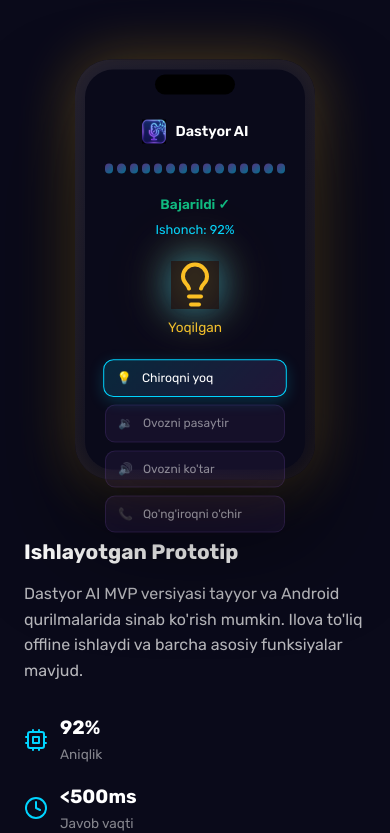
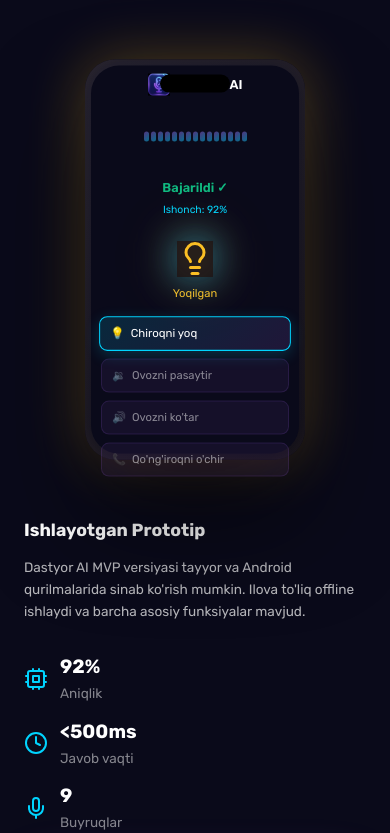
Before and after one commit to Jaxongir-Qarshiboyev/Dastyor_AI_Landing_Page, a React (Vite) app: page /demo in a window 390 px wide. Shown: the part 1833-2666 px from the top of the page. Built offline with nearby package versions, Linux system fonts and the light colour scheme.

Commit message:
fix: Demo page prototype mobile responsive - smaller phone frame, adjusted all elements for 480px and 360px screens

```diff
--- a/src/pages/DemoPage.css
+++ b/src/pages/DemoPage.css
@@ -917,44 +917,201 @@
 
 /* Additional Mobile Responsiveness */
 @media (max-width: 480px) {
+
+    /* Phone Frame */
     .phone-frame {
-        width: 240px;
-        height: 420px;
+        width: 220px;
+        height: 400px;
+        border-radius: 30px;
+        padding: 6px;
     }
 
+    .phone-notch {
+        width: 70px;
+        height: 18px;
+        border-radius: 12px;
+        margin-bottom: 6px;
+    }
+
+    .phone-content {
+        padding: 8px 10px;
+    }
+
+    /* App Header */
     .app-demo-header {
-        font-size: 0.9rem;
+        font-size: 0.8rem;
+        gap: 8px;
+        margin-bottom: 8px;
     }
 
     .app-logo-icon {
+        width: 22px;
+        height: 22px;
+    }
+
+    /* Waveform */
+    .app-demo-waveform {
+        height: 30px;
+        gap: 2px;
+        margin: 8px 0;
+    }
+
+    .demo-wave-bar {
+        width: 5px;
+    }
+
+    /* Status */
+    .app-demo-status {
+        margin: 8px 0;
+    }
+
+    .status-text {
+        font-size: 0.8rem;
+    }
+
+    .status-text.recognized {
+        font-size: 0.85rem;
+    }
+
+    .status-confidence {
+        font-size: 0.65rem;
+    }
+
+    /* Visual Feedback */
+    .visual-feedback {
+        min-height: 50px;
+    }
+
+    .light-visual svg {
+        width: 36px;
+        height: 36px;
+    }
+
+    .light-visual span {
+        font-size: 0.7rem;
+    }
+
+    /* Call Overlay */
+    .incoming-call-overlay {
+        top: 35px;
+        left: 8px;
+        right: 8px;
+        padding: 12px;
+        gap: 6px;
+        border-radius: 15px;
+    }
+
+    .caller-avatar {
+        width: 45px;
+        height: 45px;
+    }
+
+    .caller-avatar svg {
         width: 24px;
         height: 24px;
     }
 
-    .caller-avatar {
-        width: 60px;
-        height: 60px;
+    .caller-name {
+        font-size: 0.9rem;
     }
 
-    .caller-name {
+    .call-status-text {
+        font-size: 0.7rem;
+    }
+
+    .call-actions {
+        gap: 20px;
+        margin-top: 6px;
+    }
+
+    .call-btn {
+        width: 40px;
+        height: 40px;
+    }
+
+    .call-btn svg {
+        width: 18px;
+        height: 18px;
+    }
+
+    .call-rejected-visual svg {
+        width: 24px;
+        height: 24px;
+    }
+
+    .call-rejected-visual span {
+        font-size: 0.7rem;
+    }
+
+    /* Volume Bar */
+    .volume-indicator-right {
+        right: 8px;
+    }
+
+    .volume-bar-thin {
+        height: 80px;
+        width: 5px;
+    }
+
+    .volume-percent-small {
+        font-size: 0.6rem;
+    }
+
+    /* Command Cards */
+    .app-demo-commands {
+        gap: 4px;
+    }
+
+    .demo-command {
+        padding: 7px 10px;
+        font-size: 0.7rem;
+        border-radius: 8px;
+        gap: 6px;
+    }
+
+    /* Prototype Section Text */
+    .prototype-info h3 {
         font-size: 1.1rem;
     }
 
-    .call-btn {
-        width: 48px;
-        height: 48px;
+    .prototype-info p {
+        font-size: 0.85rem;
+    }
+
+    .prototype-stats {
+        gap: 12px;
+    }
+
+    .stat-card {
+        padding: 12px;
+    }
+
+    .stat-card h4 {
+        font-size: 1.3rem;
+    }
+
+    .stat-card span {
+        font-size: 0.7rem;
+    }
+}
+
+/* Extra small screens */
+@media (max-width: 360px) {
+    .phone-frame {
+        width: 200px;
+        height: 360px;
     }
 
     .demo-command {
-        padding: 8px 12px;
-        font-size: 0.75rem;
+        padding: 6px 8px;
+        font-size: 0.65rem;
+    }
+
+    .app-demo-header {
+        font-size: 0.7rem;
     }
 
     .status-text {
-        font-size: 0.85rem;
-    }
-
-    .status-text.recognized {
-        font-size: 0.95rem;
+        font-size: 0.7rem;
     }
 }
```
